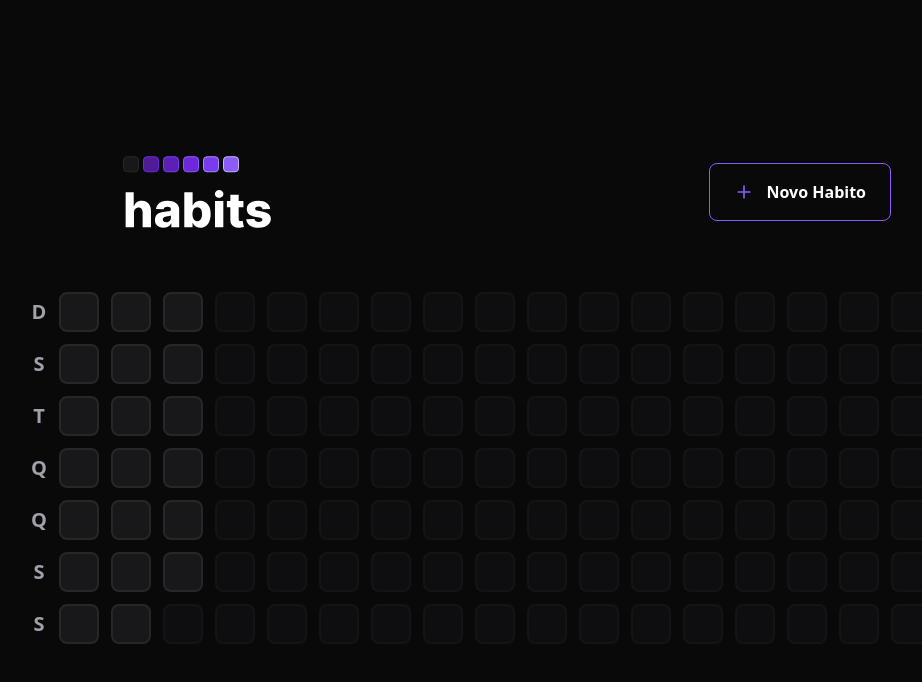
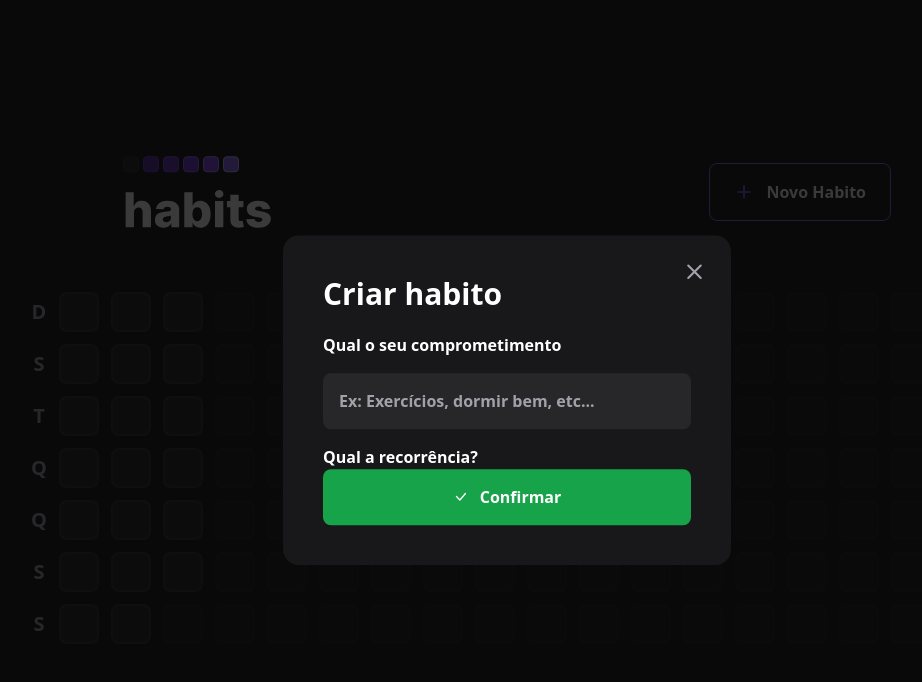
Before and after one commit to AdySoares/Habit-Tracker, a React (Vite) app in the folder web/: page / in a window 1280 px wide. Both pictures are taken after a click on the button "Novo Habito". Shown: the top 682 px of the page, without its empty margins (133-1055 px from the left). Built offline with nearby package versions, Linux system fonts and the light colour scheme.

Commit message:
Created popup of add new habit

```diff
--- a/web/package.json
+++ b/web/package.json
@@ -9,6 +9,8 @@
     "preview": "vite preview"
   },
   "dependencies": {
+    "@radix-ui/react-alert-dialog": "^1.0.2",
+    "@radix-ui/react-popover": "^1.0.3",
     "dayjs": "^1.11.7",
     "react": "^18.2.0",
     "react-dom": "^18.2.0",
--- a/web/src/components/Header.tsx
+++ b/web/src/components/Header.tsx
@@ -1,18 +1,42 @@
-import { FiPlus } from 'react-icons/fi'
+import { FiPlus, FiX } from 'react-icons/fi'
 import LogoImage from '../assets/logo.svg'
+import * as Dialog from '@radix-ui/react-alert-dialog'
+import { NewHabitsForms } from './NewHabitForm'
 
 export function Header(){
   return(
   <div className='w-full max-w-3xl mx-auto flex items-center justify-between'>
   <img src={ LogoImage } alt="imagem da logo" />
 
-    <button type='button'
-    className='border border-violet-500 font-semibold rounded-lg px-6 py-4 flex gap-3 justify-between items-center hover:border-violet-300 transition delay-200'>
-      <FiPlus size={20} className='text-violet-500'/>
 
-      Novo Habito
-    </button>
+    <Dialog.Root>
+      <Dialog.Trigger type='button'
+      className='border border-violet-500 font-semibold rounded-lg px-6 py-4 flex gap-3 justify-between items-center hover:border-violet-300 transition delay-200'>
+        <FiPlus size={20} className='text-violet-500'/>
+        Novo Habito
+      </Dialog.Trigger>
 
+      <Dialog.Portal>
+
+        <Dialog.Overlay className='h-screen w-screen bg-background/80 inset-0 fixed'/>
+
+        <Dialog.Content className='absolute bg-zinc-900 rounded-2xl p-10 w-full max-w-md top-1/2 right-1/2 translate-x-1/2 -translate-y-1/2'>
+
+          <Dialog.Cancel className='absolute text-zinc-400 right-6 top-6 hover:opacity-60'>
+            <FiX fontSize={25} aria-label='Fechar Modal' />
+          </Dialog.Cancel>
+
+          <Dialog.Title className='text-3xl leading-tight font-extrabold'>
+            Criar habito
+          </Dialog.Title>
+
+          <NewHabitsForms/>
+
+        </Dialog.Content>
+
+      </Dialog.Portal>
+
+    </Dialog.Root>
   </div>
   )
 }
--- /dev/null
+++ b/web/src/components/NewHabitForm.tsx
@@ -0,0 +1,25 @@
+import { BsCheckLg } from 'react-icons/bs'
+export function NewHabitsForms(){
+  return(
+    <form className='w-full mt-5 font-semibold'>
+      <div>
+        <label htmlFor="TitleHabit">Qual o seu comprometimento</label>
+        <input
+        className='my-4 bg-zinc-800 w-full h-14 border-none rounded-lg outline-none px-4 placeholder:text-zinc-400'
+        type='text'
+        placeholder="Ex: Exercícios, dormir bem, etc..."
+        autoFocus
+        />
+      </div>
+
+      <div>
+        <label htmlFor="">Qual a recorrência?</label>
+      </div>
+
+      <button type='submit' className='bg-green-600 w-full h-14 rounded-lg flex gap-3 align-center items-center justify-center hover:brightness-90'>
+        <BsCheckLg size={15} />
+        Confirmar
+      </button>
+    </form>
+  )
+}
--- a/web/src/components/TableCalendar.tsx
+++ b/web/src/components/TableCalendar.tsx
@@ -5,7 +5,7 @@ const weekDays = ['D', 'S', 'T', 'Q', 'Q', 'S', 'S']
 
 const summaryDays = generateAllDaysFromYear()
 
-const summaryMinimalSize = 1266 - summaryDays.length
+const summaryMinimalSize = 126 - summaryDays.length
 
 export function TableCalendar(){
   return(
@@ -24,7 +24,7 @@ export function TableCalendar(){
         <div className="grid grid-rows-7 grid-flow-col gap-3 overflow-y-auto">
            {summaryDays.map( (days, i) => {
               return(
-                <HabitsDays key={`${days.toString}`}/>
+                <HabitsDays key={`${days.toString()}`}/>
               )
             })}
 
```
Also changed, not shown: 1 other file (tests, documents, lock files or other folders).
